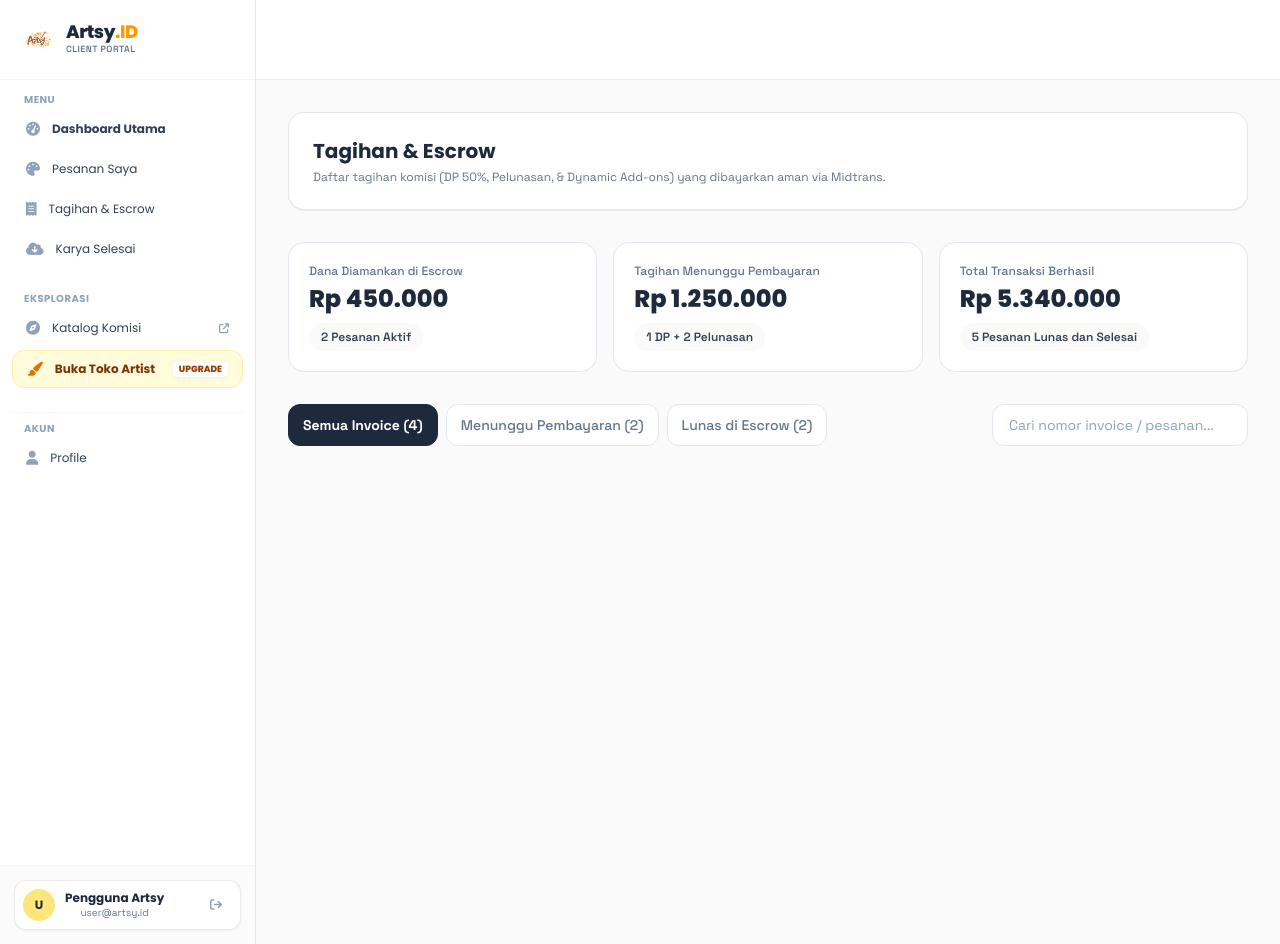
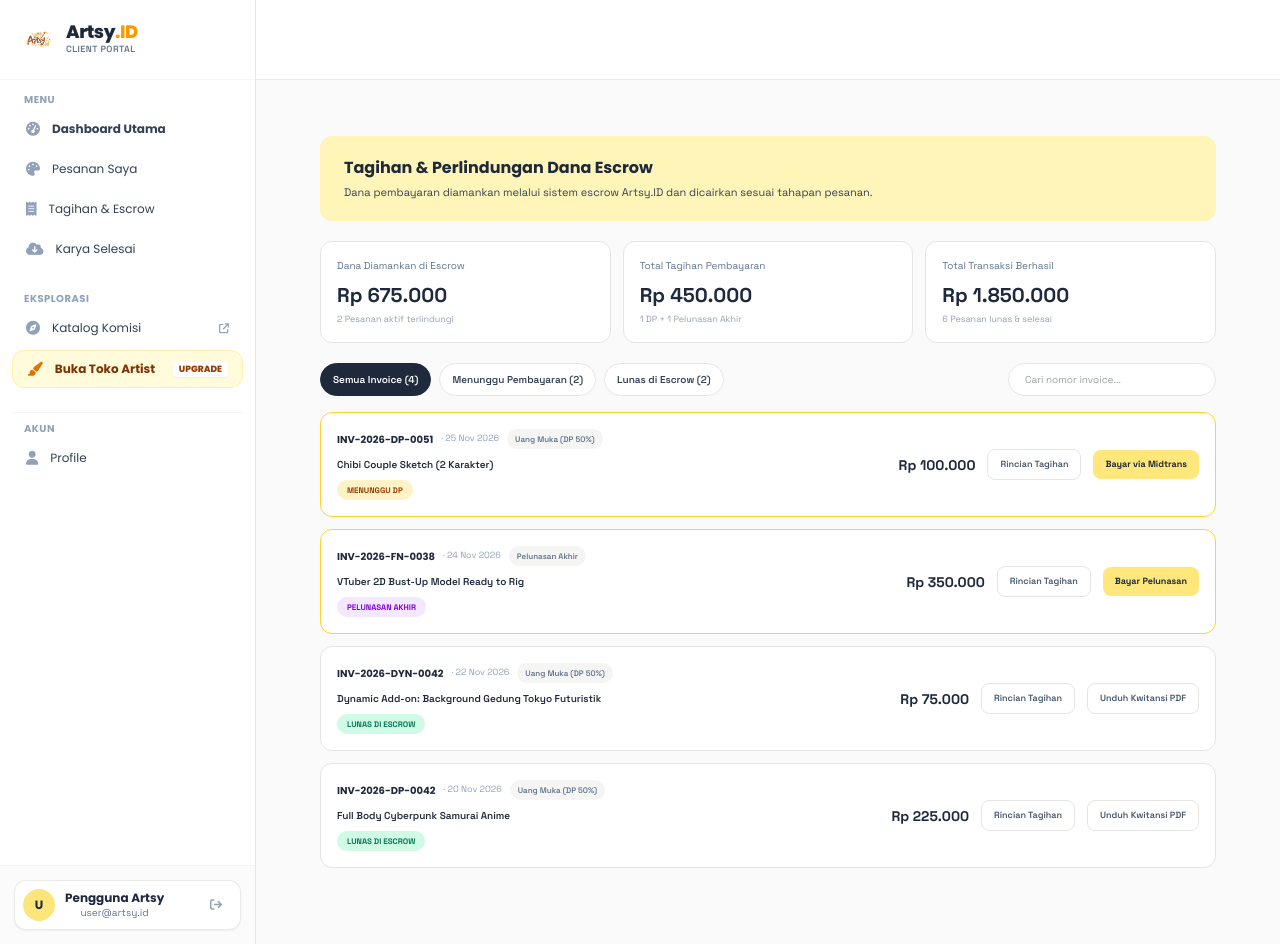
Before and after one commit to viandraagsatri/artsyid, a Laravel app: template resources/views/user/invoices/index.blade.php in a window 1280 px wide. Run offline with Laravel 12, Linux system fonts and the light colour scheme; the template is opened without the code that fills it, so the values that code supplies are empty; style sheets or scripts are compiled from the project's sources.

Commit message:
update view completed order dan invoices

```diff
--- a/resources/views/user/invoices/index.blade.php
+++ b/resources/views/user/invoices/index.blade.php
@@ -15,53 +15,60 @@
         <div class="flex-1 flex flex-col h-screen overflow-y-auto min-w-0">
             @include('layouts.header')
             <main class="p-4 sm:p-6 lg:p-8 space-y-8 max-w-7xl w-full mx-auto">
-                <div class="bg-white rounded-2xl border border-stone-200/90 shadow-2xs p-6">
-                    <h2 class="text-xl font-bold font-heading text-slate-dark">Tagihan &amp; Escrow</h2>
-                    <p class="text-xs text-slate-muted mt-1">Daftar tagihan komisi (DP 50%, Pelunasan, &amp; Dynamic Add-ons) yang dibayarkan aman via Midtrans.</p>
-                </div>
+<div class="min-h-screen bg-[#fafafa] px-5 py-6 lg:px-8">
+    <div class="mb-5 rounded-xl bg-[#fff5b8] px-6 py-5">
+        <h1 class="font-heading text-base font-bold text-slate-dark">Tagihan &amp; Perlindungan Dana Escrow</h1>
+        <p class="mt-1 text-[11px] text-slate-body">Dana pembayaran diamankan melalui sistem escrow Artsy.ID dan dicairkan sesuai tahapan pesanan.</p>
+    </div>
 
-                <div class="grid grid-cols-1 gap-4 md:grid-cols-2 xl:grid-cols-3">
-                    <div class="rounded-2xl border border-slate-200 bg-white p-5">
-                        <p class="text-xs font-medium text-slate-muted">Dana Diamankan di Escrow</p>
-                        <h3 class="mt-1 text-2xl font-extrabold text-slate-dark">Rp 450.000</h3>
-                        <span class="mt-2 inline-flex rounded-full bg-stone-50 px-3 py-1.5 text-[10px] font-semibold text-slate-body sm:text-xs">
-                            2 Pesanan Aktif
-                        </span>
-                    </div>
+    @php
+    $summary = [
+        ['label'=>'Dana Diamankan di Escrow','amount'=>'Rp 675.000','note'=>'2 Pesanan aktif terlindungi'],
+        ['label'=>'Total Tagihan Pembayaran','amount'=>'Rp 450.000','note'=>'1 DP + 1 Pelunasan Akhir'],
+        ['label'=>'Total Transaksi Berhasil','amount'=>'Rp 1.850.000','note'=>'6 Pesanan lunas & selesai'],
+    ];
+    $invoices = [
+        ['code'=>'INV-2026-DP-0051','date'=>'25 Nov 2026','type'=>'Uang Muka (DP 50%)','name'=>'Chibi Couple Sketch (2 Karakter)','status'=>'MENUNGGU DP','amount'=>'100.000','tone'=>'amber','pay'=>true],
+        ['code'=>'INV-2026-FN-0038','date'=>'24 Nov 2026','type'=>'Pelunasan Akhir','name'=>'VTuber 2D Bust-Up Model Ready to Rig','status'=>'PELUNASAN AKHIR','amount'=>'350.000','tone'=>'purple','pay'=>true],
+        ['code'=>'INV-2026-DYN-0042','date'=>'22 Nov 2026','type'=>'Uang Muka (DP 50%)','name'=>'Dynamic Add-on: Background Gedung Tokyo Futuristik','status'=>'LUNAS DI ESCROW','amount'=>'75.000','tone'=>'green','pay'=>false],
+        ['code'=>'INV-2026-DP-0042','date'=>'20 Nov 2026','type'=>'Uang Muka (DP 50%)','name'=>'Full Body Cyberpunk Samurai Anime','status'=>'LUNAS DI ESCROW','amount'=>'225.000','tone'=>'green','pay'=>false],
+    ];
+    @endphp
 
-                    <div class="rounded-2xl border border-slate-200 bg-white p-5">
-                        <p class="text-xs font-medium text-slate-muted">Tagihan Menunggu Pembayaran</p>
-                        <h3 class="mt-1 text-2xl font-extrabold text-slate-dark">Rp 1.250.000</h3>
-                        <span class="mt-2 inline-flex rounded-full bg-stone-50 px-3 py-1.5 text-[10px] font-semibold text-slate-body sm:text-xs">
-                            1 DP + 2 Pelunasan
-                        </span>
-                    </div>
+    <div class="mb-5 grid grid-cols-1 gap-3 md:grid-cols-3">
+        @foreach ($summary as $item)
+        <div class="rounded-xl border border-stone-200 bg-white p-4"><p class="text-[10px] text-slate-500">{{ $item['label'] }}</p><p class="mt-2 text-xl font-bold text-slate-dark">{{ $item['amount'] }}</p><p class="mt-1 text-[9px] text-slate-400">{{ $item['note'] }}</p></div>
+        @endforeach
+    </div>
 
-                    <div class="rounded-2xl border border-slate-200 bg-white p-5">
-                        <p class="text-xs font-medium text-slate-muted">Total Transaksi Berhasil</p>
-                        <h3 class="mt-1 text-2xl font-extrabold text-slate-dark">Rp 5.340.000</h3>
-                        <span class="mt-2 inline-flex rounded-full bg-stone-50 px-3 py-1.5 text-[10px] font-semibold text-slate-body sm:text-xs">
-                            5 Pesanan Lunas dan Selesai
-                        </span>
-                    </div>
-                </div>
+    <div class="mb-4 flex flex-wrap items-center gap-2">
+        @foreach (['all'=>'Semua Invoice (4)','pending'=>'Menunggu Pembayaran (2)','escrow'=>'Lunas di Escrow (2)'] as $key=>$label)
+        <a href="{{ route('user.invoices.index', ['filter'=>$key]) }}" class="rounded-full border px-3 py-2 text-[10px] font-semibold {{ request('filter','all')===$key ? 'border-slate-dark bg-slate-dark text-white' : 'border-stone-200 bg-white text-slate-body' }}">{{ $label }}</a>
+        @endforeach
+        <input type="search" placeholder="Cari nomor invoice..." class="ml-auto w-52 rounded-full border border-stone-200 bg-white px-4 py-2 text-[10px] outline-none">
+    </div>
 
-                <div class="flex flex-col justify-between gap-4 xl:flex-row xl:items-center">
-                    <div class="flex flex-wrap items-center gap-2">
-                        <button type="button" class="rounded-xl border border-slate-dark bg-slate-dark px-3.5 py-2.5 text-xs font-bold text-white sm:text-sm">
-                            Semua Invoice (4)
-                        </button>
-                        <button type="button" class="rounded-xl border border-slate-200 bg-white px-3.5 py-2.5 text-xs font-medium text-slate-muted sm:text-sm">
-                            Menunggu Pembayaran (2)
-                        </button>
-                        <button type="button" class="rounded-xl border border-slate-200 bg-white px-3.5 py-2.5 text-xs font-medium text-slate-muted sm:text-sm">
-                            Lunas di Escrow (2)
-                        </button>
-                    </div>
-
-                    <input type="text" placeholder="Cari nomor invoice / pesanan..." aria-label="Cari nomor invoice atau pesanan"
-                        class="w-full rounded-xl border border-slate-200 bg-white px-4 py-2.5 text-xs text-slate-dark outline-none placeholder:text-slate-400 focus:border-amber-400 sm:w-64 sm:text-sm">
-                </div>
+    @foreach ($invoices as $invoice)
+    <article class="mb-3 rounded-xl border {{ $invoice['pay'] ? 'border-amber-300' : 'border-stone-200' }} bg-white p-4">
+        <div class="flex flex-wrap items-center justify-between gap-4">
+            <div class="min-w-[220px] flex-1">
+                <div class="mb-2 flex flex-wrap items-center gap-2"><h2 class="text-[10px] font-bold text-slate-dark">{{ $invoice['code'] }}</h2><span class="text-[9px] text-slate-400">· {{ $invoice['date'] }}</span><span class="rounded-full bg-stone-100 px-2 py-1 text-[8px] font-semibold text-slate-500">{{ $invoice['type'] }}</span></div>
+                <p class="text-[10px] font-semibold text-slate-dark">{{ $invoice['name'] }}</p>
+                <span class="mt-2 inline-block rounded-full px-2.5 py-1 text-[8px] font-bold {{ $invoice['tone']==='amber' ? 'bg-amber-100 text-amber-800' : '' }} {{ $invoice['tone']==='purple' ? 'bg-purple-100 text-purple-700' : '' }} {{ $invoice['tone']==='green' ? 'bg-emerald-100 text-emerald-700' : '' }}">{{ $invoice['status'] }}</span>
+            </div>
+            <div class="flex flex-wrap items-center gap-3">
+                <strong class="text-sm text-slate-dark">Rp {{ $invoice['amount'] }}</strong>
+                <a href="#" class="rounded-lg border border-stone-200 px-3 py-2 text-[9px] font-semibold text-slate-600">Rincian Tagihan</a>
+                @if ($invoice['pay'])
+                    <a href="#" class="rounded-lg bg-[#ffe77b] px-3 py-2 text-[9px] font-bold text-slate-dark">Bayar {{ $invoice['tone']==='purple' ? 'Pelunasan' : 'via Midtrans' }}</a>
+                @else
+                    <a href="#" class="rounded-lg border border-stone-200 px-3 py-2 text-[9px] font-semibold text-slate-600">Unduh Kwitansi PDF</a>
+                @endif
+            </div>
+        </div>
+    </article>
+    @endforeach
+</div>
             </main>
         </div>
     </div>
```
Also changed, not shown: resources/views/user/completed/index.blade.php (+42 -21 lines), resources/views/user/orders/index.blade.php (+50 -27 lines).
